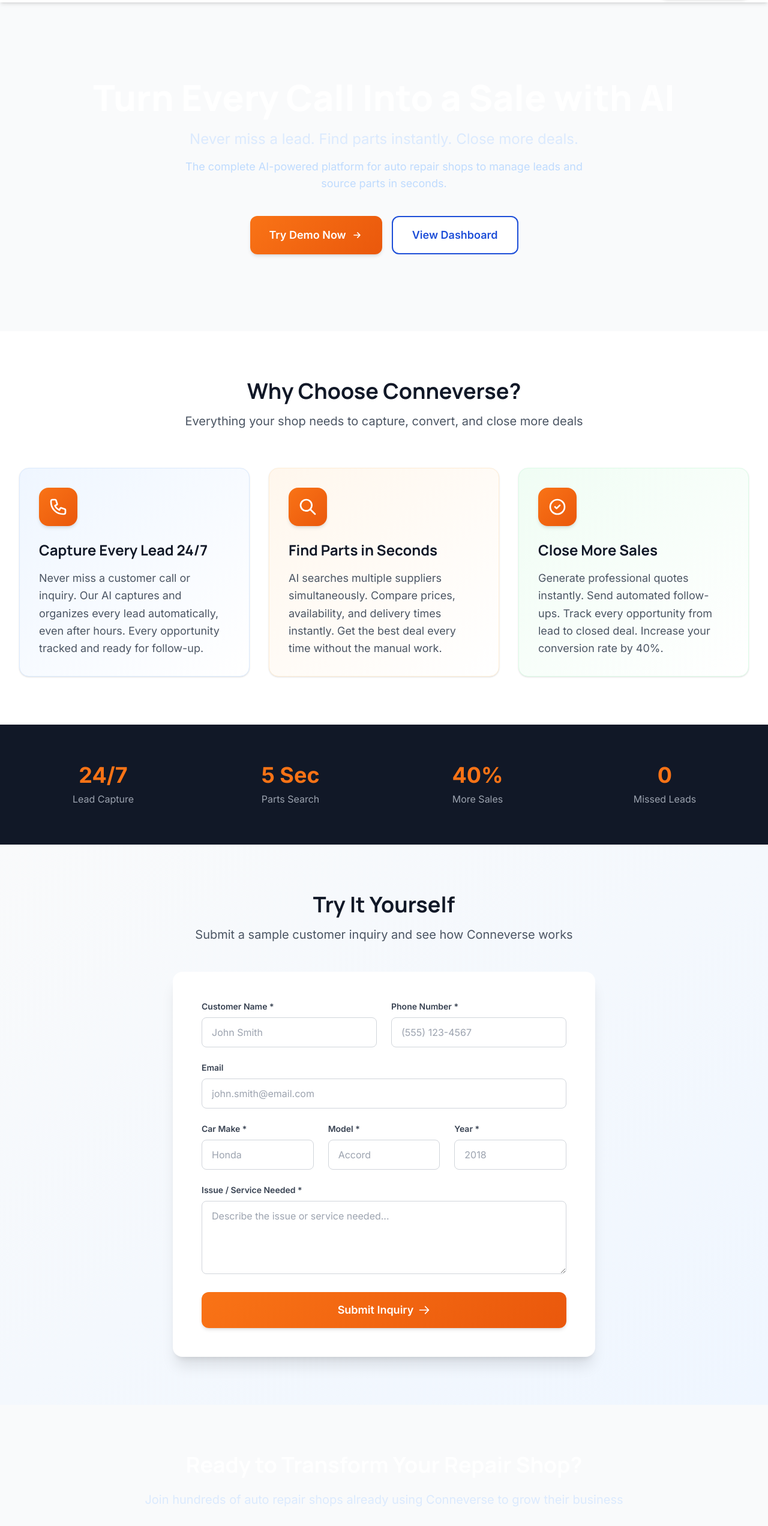
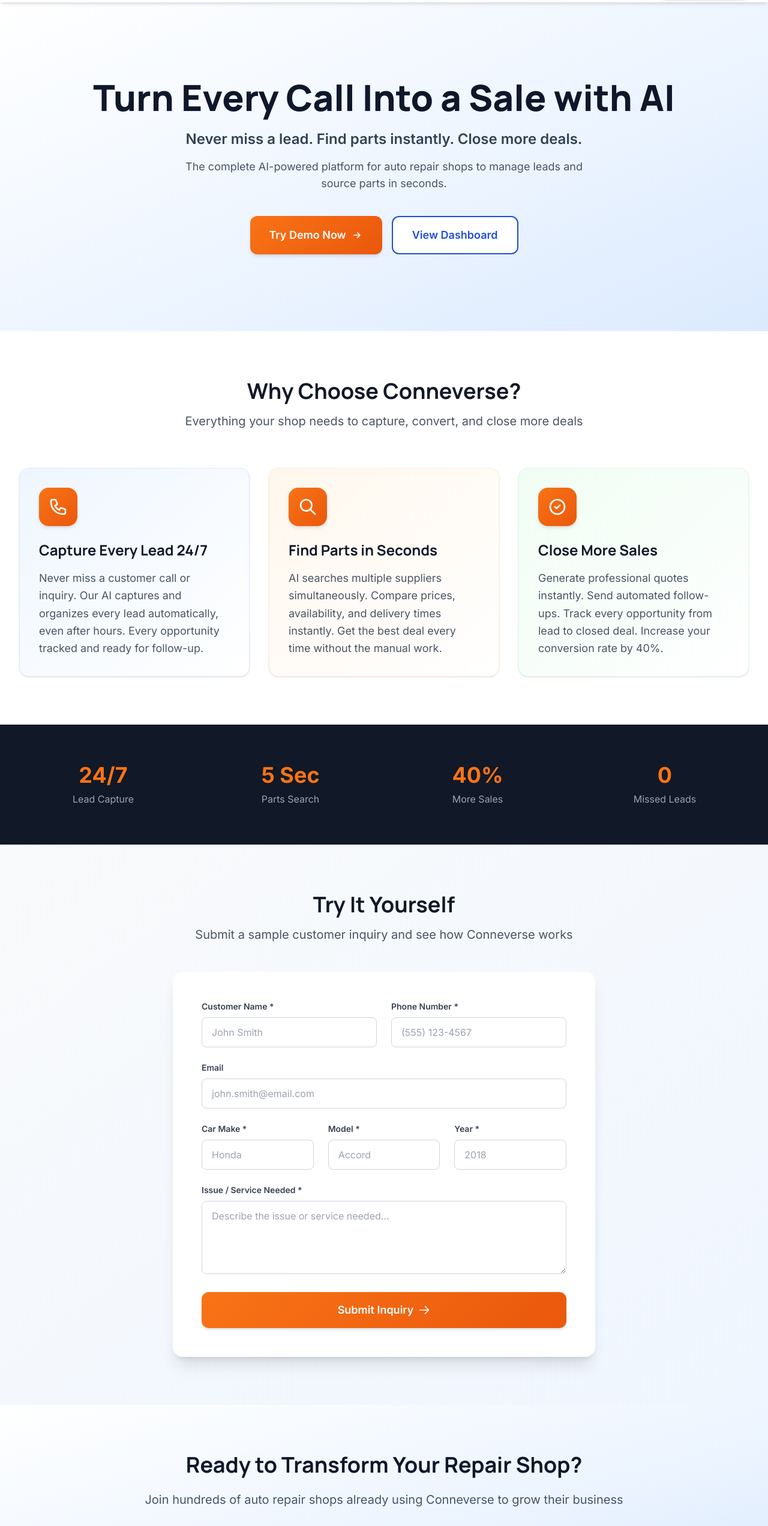
Before and after one commit to xiongying199723-coder/repair-shop-ai-mvp, a plain HTML site: page index.html in a window 1280 px wide. Shown: the part 60-2604 px from the top of the page at 60% size. Drawn offline with nearby package versions, Linux system fonts and the light colour scheme.

Commit message:
Change Background Color for Hero Session and CTA

```diff
--- a/index.html
+++ b/index.html
@@ -43,16 +43,16 @@
     </nav>
 
     <!-- Hero Section -->
-    <section class="gradient-bg hero-pattern py-20 md:py-32 animate-fade-in">
+    <section class="bg-gradient-to-br from-white via-blue-50 to-blue-100 py-20 md:py-32 animate-fade-in">
         <div class="max-w-7xl mx-auto px-4 sm:px-6 lg:px-8">
             <div class="text-center">
-                <h1 class="text-5xl md:text-6xl font-extrabold text-white mb-6">
+                <h1 class="text-5xl md:text-6xl font-extrabold text-slate-900 mb-6" style="text-shadow: 0 1px 2px rgba(0, 0, 0, 0.05);">
                     Turn Every Call Into a Sale with AI
                 </h1>
-                <p class="text-xl md:text-2xl text-blue-100 mb-4 max-w-3xl mx-auto">
+                <p class="text-xl md:text-2xl text-slate-700 mb-4 max-w-3xl mx-auto font-semibold">
                     Never miss a lead. Find parts instantly. Close more deals.
                 </p>
-                <p class="text-lg text-blue-200 mb-10 max-w-2xl mx-auto">
+                <p class="text-lg text-slate-600 mb-10 max-w-2xl mx-auto">
                     The complete AI-powered platform for auto repair shops to manage leads and source parts in seconds.
                 </p>
                 <div class="flex flex-col sm:flex-row gap-4 justify-center">
@@ -233,10 +233,10 @@
     </section>
 
     <!-- CTA Section -->
-    <section class="py-20 gradient-bg hero-pattern">
+    <section class="py-20 bg-gradient-to-br from-white via-blue-50 to-blue-100">
         <div class="max-w-4xl mx-auto px-4 sm:px-6 lg:px-8 text-center">
-            <h2 class="text-4xl font-bold text-white mb-6">Ready to Transform Your Repair Shop?</h2>
-            <p class="text-xl text-blue-100 mb-8">
+            <h2 class="text-4xl font-bold text-slate-900 mb-6" style="text-shadow: 0 1px 2px rgba(0, 0, 0, 0.05);">Ready to Transform Your Repair Shop?</h2>
+            <p class="text-xl text-slate-600 mb-8">
                 Join hundreds of auto repair shops already using Conneverse to grow their business
             </p>
             <a href="dashboard.html" class="btn btn-primary text-lg px-8 py-4">
```
